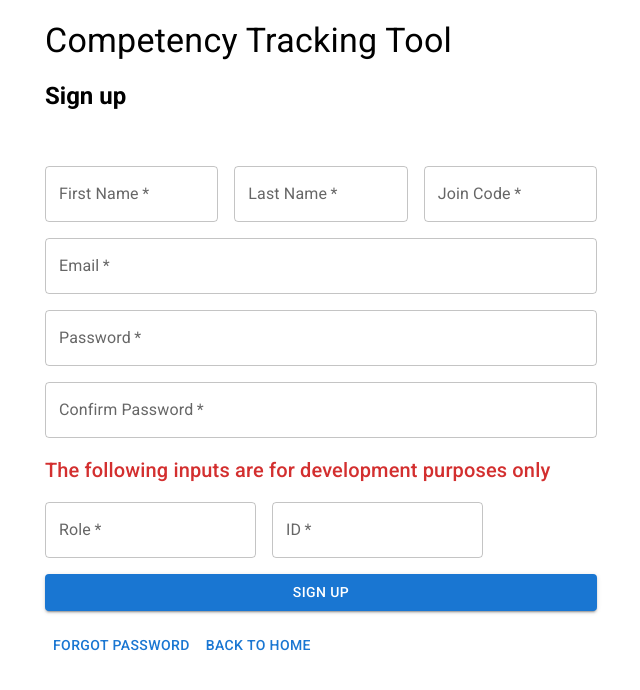
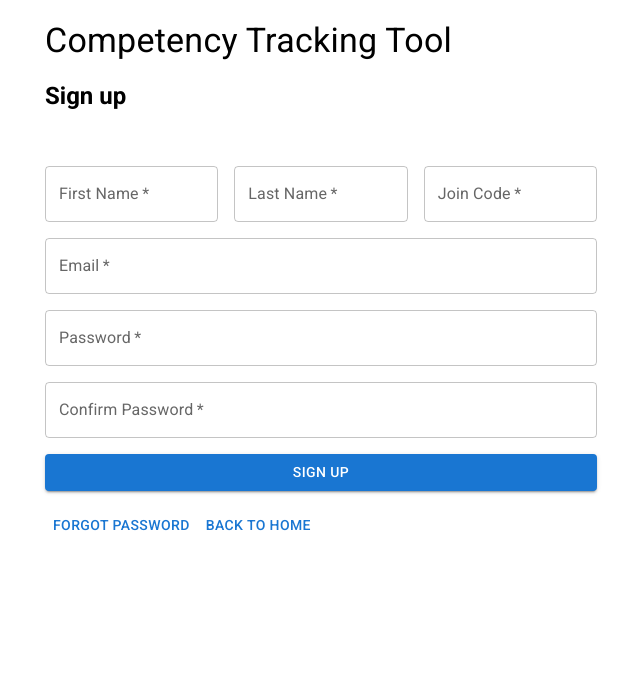
Before and after one commit to PROJ-354/Capstone, a React (Create React App) app in the folder client/: page /signup in a window 1280 px wide. Shown: the top 690 px of the page, without its empty margins (319-959 px from the left). Built offline with nearby package versions, Linux system fonts and the light colour scheme.

Commit message:
Final branch commit - Added MUI alert tags to login page - Cleaned up sign up page - Sign up now uses join code properly - Updated user schema based on join code

```diff
--- a/client/src/hooks/useSignup.js
+++ b/client/src/hooks/useSignup.js
@@ -1,19 +1,21 @@
 import {useState} from 'react';
 import {useAuthContext} from './useAuthContext';
+import { useNavigate } from 'react-router-dom';
 
 export const useSignup = () => {
     const [error, setError] = useState(null);
     const [isLoading, setIsLoading] = useState(null);
     const {dispatch} = useAuthContext();
+    const navigate = useNavigate();
 
-    const signup = async (role, sait_id, firstName, lastName, secretCode, email, password, confirmPassword) => {
+    const signup = async (firstName, lastName, code, email, password, confirmPassword) => {
         setIsLoading(true);
         setError(null);
 
         const response = await fetch('http://localhost:42069/api/auth/register', {
             method: 'POST',
             headers: { 'Content-Type': 'application/json' },
-            body: JSON.stringify({role, sait_id, firstName, lastName, secretCode, email, password, confirmPassword})
+            body: JSON.stringify({ firstName, lastName, code, email, password, confirmPassword })
         });
 
         const res = await response.json();
@@ -26,6 +28,7 @@ export const useSignup = () => {
             localStorage.setItem('auth', JSON.stringify(res));
             dispatch({ type: 'LOGIN', payload: res });
             setIsLoading(false);
+            navigate('/instructor');
         }
     }
 
--- a/client/src/pages/Login.jsx
+++ b/client/src/pages/Login.jsx
@@ -1,6 +1,6 @@
 import { useLogin } from '../hooks/useLogin';
 import { useState } from 'react';
-import { Typography, Button, Stack, TextField, Container, Divider } from '@mui/material';
+import { Typography, Button, Stack, TextField, Container, Divider, Alert } from '@mui/material';
 import { Box } from '@mui/system';
 import { useNavigate } from 'react-router-dom';
 import logo from '../img/sait-logo.png';
@@ -72,7 +72,7 @@ const Login = () => {
                         </Button>
                     </Stack>
                 </Stack>
-                {error && <div className="error">{error}</div>}
+                {error && <Alert severity='error'>{error}</Alert>}
             </form>
         </Container>
     );
--- a/client/src/pages/Signup.jsx
+++ b/client/src/pages/Signup.jsx
@@ -3,11 +3,9 @@ import { useState } from 'react';
 import { Typography, Button, Stack, TextField, Alert, Container } from '@mui/material';
 import { useNavigate } from 'react-router-dom';
 const Signup = () => {
-    const [role, setRole] = useState('');
-    const [sait_id, setID] = useState('');
     const [firstName, setFirstName] = useState('');
     const [lastName, setLastName] = useState('');
-    const [secretCode, setCode] = useState('');
+    const [code, setCode] = useState('');
     const [email, setEmail] = useState('');
     const [password, setPassword] = useState('');
     const [confirmPassword, setConfirmPassword] = useState('');
@@ -21,11 +19,9 @@ const Signup = () => {
         // Prevent default refresh page behaviour on form submission.
         event.preventDefault();
         signup(
-            role,
-            sait_id,
             firstName,
             lastName,
-            secretCode,
+            code,
             email,
             password,
             confirmPassword
@@ -72,7 +68,7 @@ const Signup = () => {
                             label="Join Code"
                             type="text"
                             onChange={(event) => setCode(event.target.value)}
-                            value={secretCode}
+                            value={code}
                         />
                     </Stack>
                     <TextField
@@ -96,25 +92,6 @@ const Signup = () => {
                         onChange={(event) => setConfirmPassword(event.target.value)}
                         value={confirmPassword}
                     />
-                    <Typography variant="h6" color="error">
-                        The following inputs are for development purposes only
-                    </Typography>
-                    <Stack spacing={2} direction="row">
-                        <TextField
-                            required
-                            label="Role"
-                            type="text"
-                            onChange={(event) => setRole(event.target.value)}
-                            value={role}
-                        />
-                        <TextField
-                            required
-                            label="ID"
-                            type="text"
-                            onChange={(event) => setID(event.target.value)}
-                            value={sait_id}
-                        />
-                    </Stack>
                     <Button type="submit" variant="contained" disabled={isLoading}>
                         Sign up
                     </Button>
```
Also changed, not shown: 2 other files (tests, documents, lock files or other folders).
